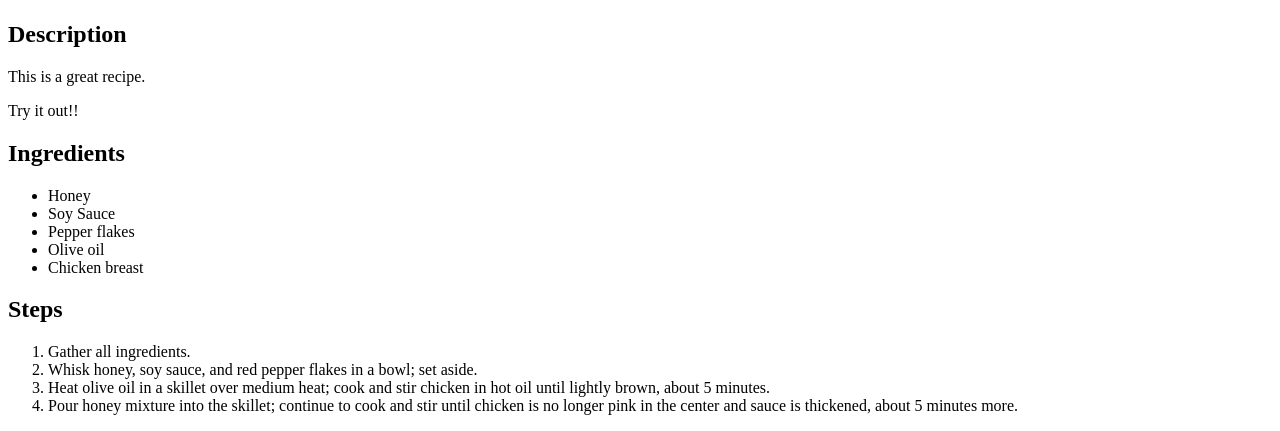
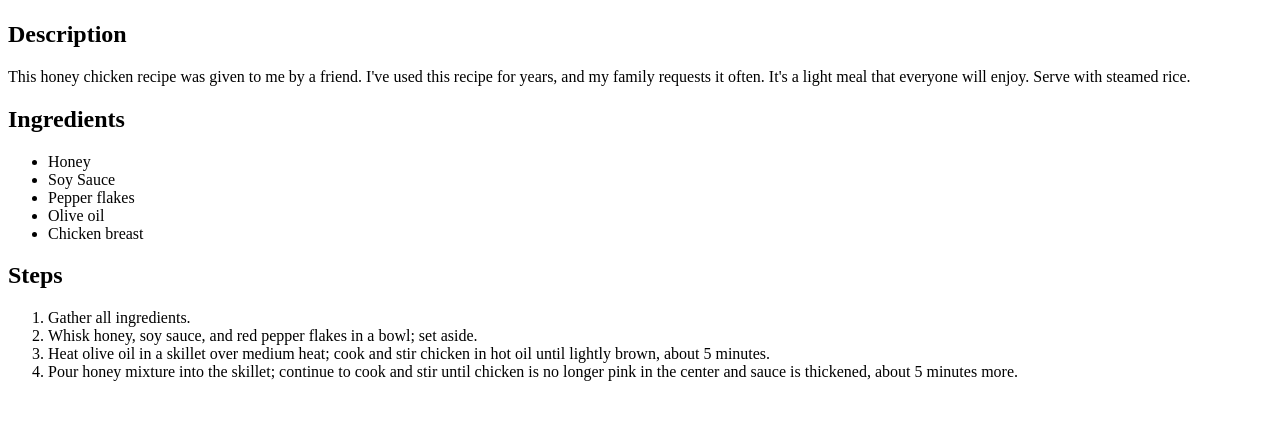
Before and after one commit to Mango0000/odin-recipes, a plain HTML site: page recipes/honey_glazed_chicken.html in a window 1280 px wide. Shown: the part 383-814 px from the top of the page. Drawn offline with Linux system fonts and the light colour scheme.

Commit message:
description of all recipes updated

```diff
--- a/recipes/honey_glazed_chicken.html
+++ b/recipes/honey_glazed_chicken.html
@@ -10,8 +10,7 @@
   <h1>Honey Glazed Chicken</h1>
   <img src="https://imagesvc.meredithcorp.io/v3/mm/image?url=https%3A%2F%2Fpublic-assets.meredithcorp.io%2F145acd0bfd373dbe644f833ecad5dd48%2F1674944322671image.jpg&q=60&c=sc&orient=true&poi=auto&h=512" alt="Image of Honey Glazed Chicken">
   <h2>Description</h2>
-  <p>This is a great recipe.</p>
-  <p>Try it out!!</p>
+  <p>This honey chicken recipe was given to me by a friend. I've used this recipe for years, and my family requests it often. It's a light meal that everyone will enjoy. Serve with steamed rice.</p>
   <h2>Ingredients</h2>
   <ul>
     <li>Honey</li>
```
Also changed, not shown: recipes/pasta_fagioli.html (+1 -2 lines), recipes/pork_chops.html (+1 -2 lines).
